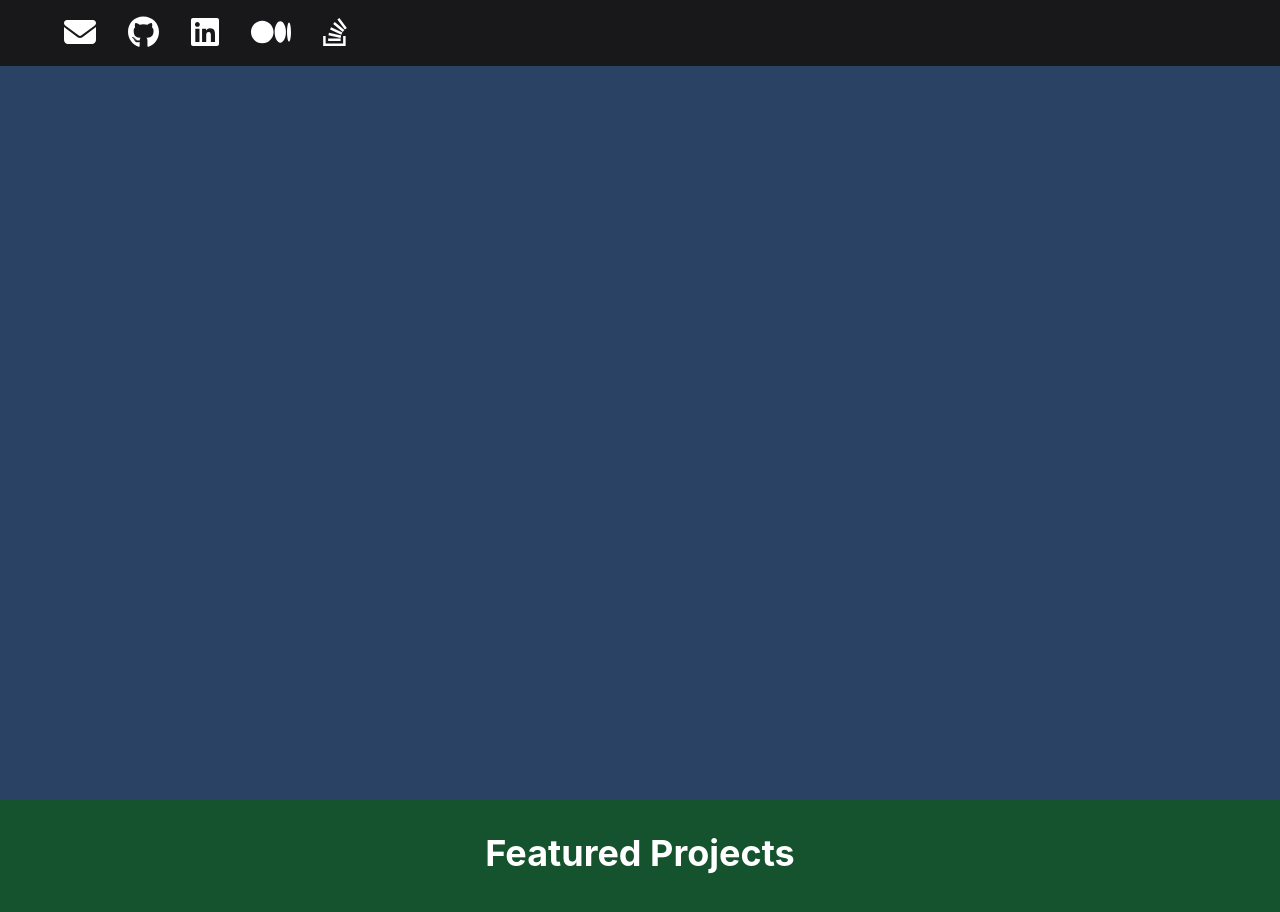
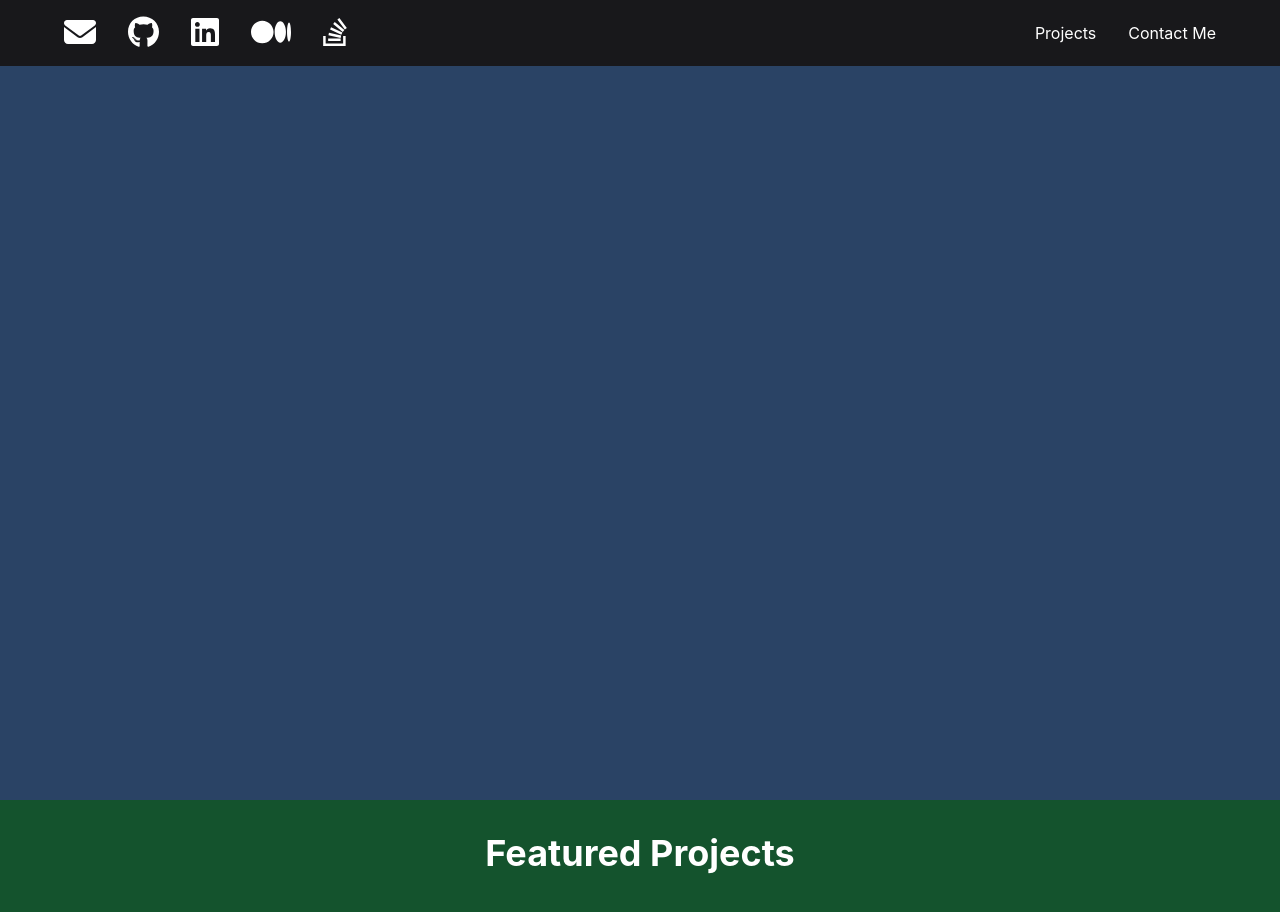
Before and after one commit to LOrY-LEI-KTH/Advance-React-Portfolio-project, a React (Create React App) app: page / in a window 1280 px wide. Shown: the top 912 px of the page. Built offline with nearby package versions, Linux system fonts and the light colour scheme.

Commit message:
Add internal links to the Projects section and Contact Me section

```diff
--- a/src/components/Header.js
+++ b/src/components/Header.js
@@ -67,7 +67,7 @@ const Header = () => {
           <HStack spacing={8}>
             {
               socials.map(item =>
-              <a href={item.url}>
+              <a href={item.url} key={item.url}>
                 <FontAwesomeIcon icon={item.icon} size="2x" />
               </a>)
             }
@@ -75,7 +75,8 @@ const Header = () => {
           </nav>
           <nav>
             <HStack spacing={8}>
-              {/* Add links to Projects and Contact me section */}
+            <a href="#projects" onClick={handleClick("projects")}>Projects</a>
+            <a href="#contact-me" onClick={handleClick("contactme")}>Contact Me</a>
             </HStack>
           </nav>
         </HStack>
```
